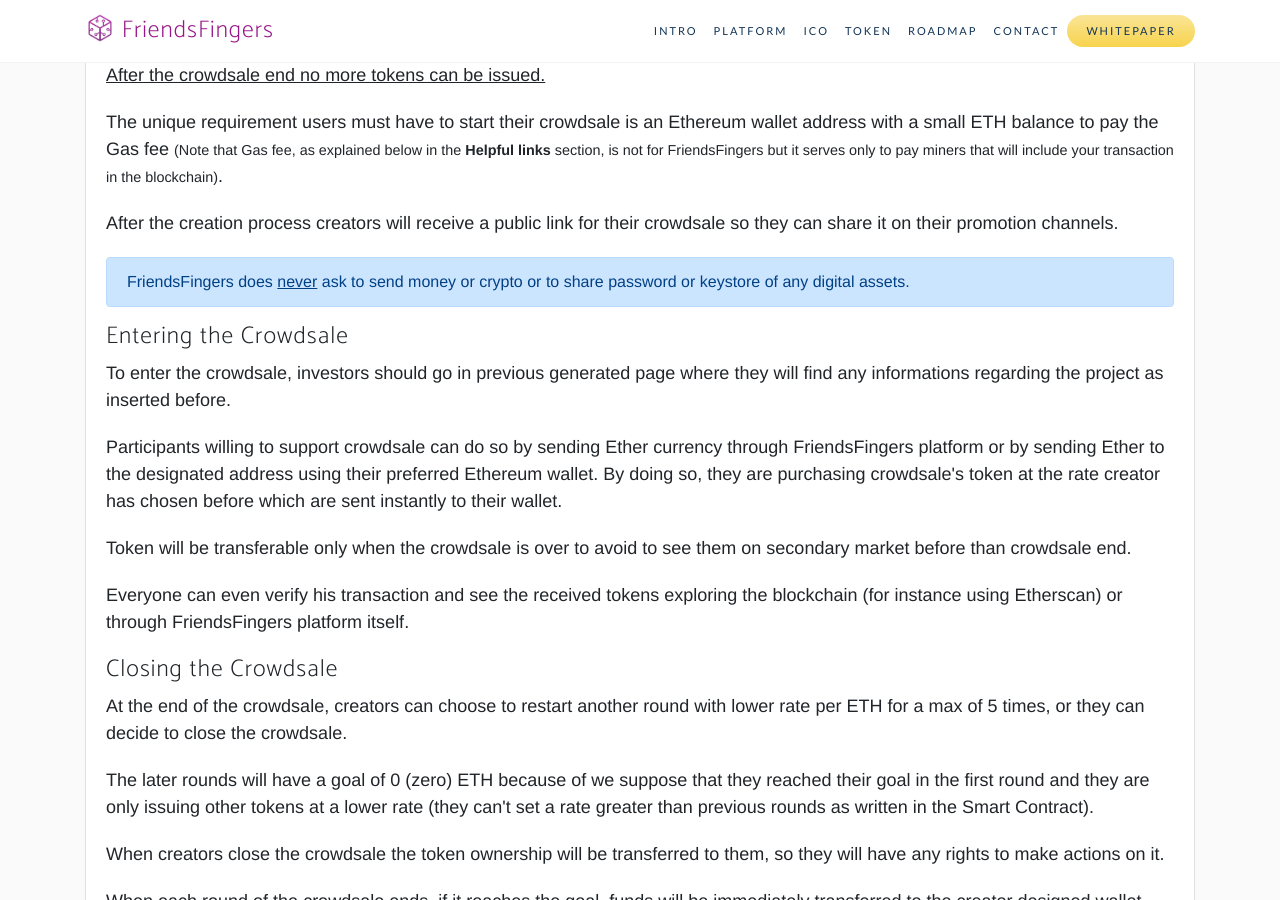
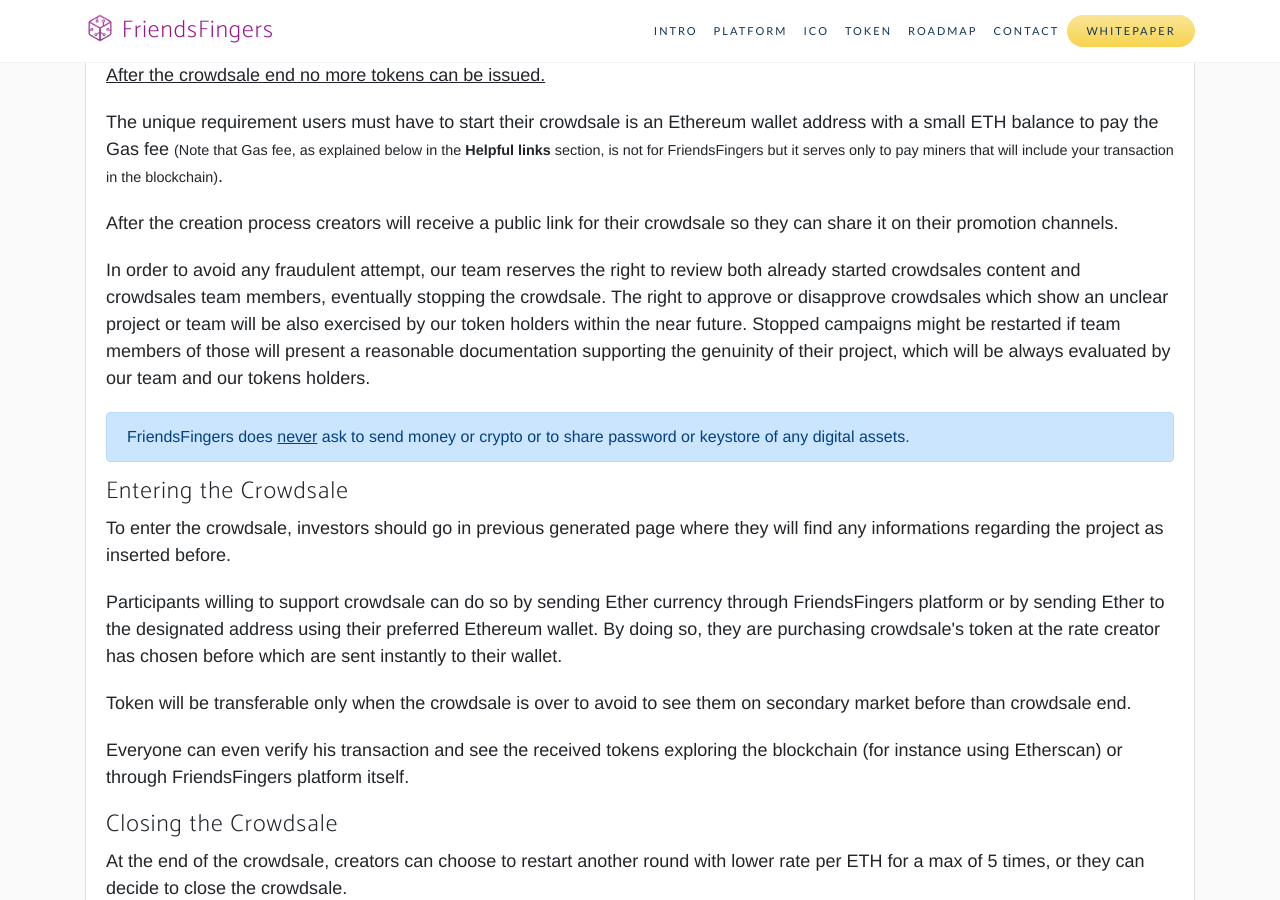
Before and after one commit to FriendsFingers/friendsfingers.github.io, a Jekyll site: the page built from whitepaper.html, in a window 1280 px wide and 900 px high, scrolled down 5830 px. Built offline with Jekyll 4.4.1, drawn with Linux system fonts in a browser that asks for light colours; some web fonts are replaced; comment, search, counter and statistics services are not loaded.

Commit message:
edited whitepaper

```diff
--- a/whitepaper.html
+++ b/whitepaper.html
@@ -135,6 +135,7 @@ permalink: whitepaper
                     <u>After the crowdsale end no more tokens can be issued.</u></p>
                 <p>The unique requirement users must have to start their crowdsale is an Ethereum wallet address with a small ETH balance to pay the Gas fee <small>(Note that Gas fee, as explained below in the <b>Helpful links</b> section, is not for FriendsFingers but it serves only to pay miners that will include your transaction in the blockchain)</small>.</p>
                 <p>After the creation process creators will receive a public link for their crowdsale so they can share it on their promotion channels.</p>
+                <p>In order to avoid any fraudulent attempt, our team reserves the right to review both already started crowdsales content and crowdsales team members, eventually stopping the crowdsale. The right to approve or disapprove crowdsales which show an unclear project or team will be also exercised by our token holders within the near future. Stopped campaigns might be restarted if team members of those will present a reasonable documentation supporting the genuinity of their project, which will be always evaluated by our team and our tokens holders.</p>
                 <div class="alert alert-primary">FriendsFingers does <u>never</u> ask to send money or crypto or to share password or keystore of any digital assets.</div>
 
 
```
